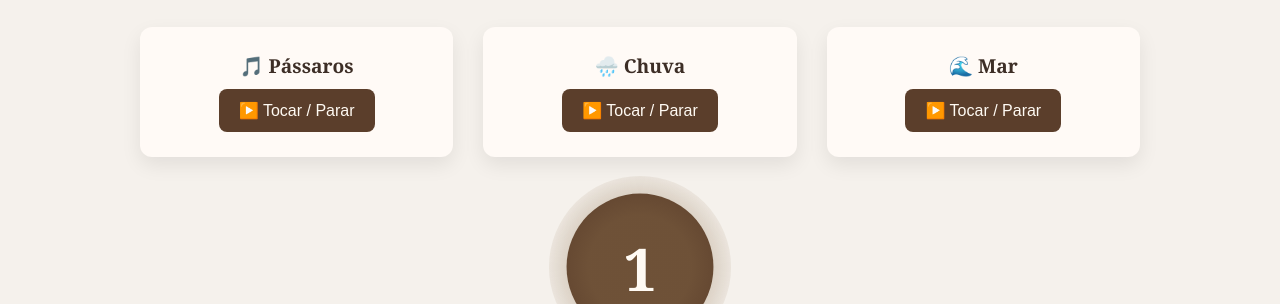
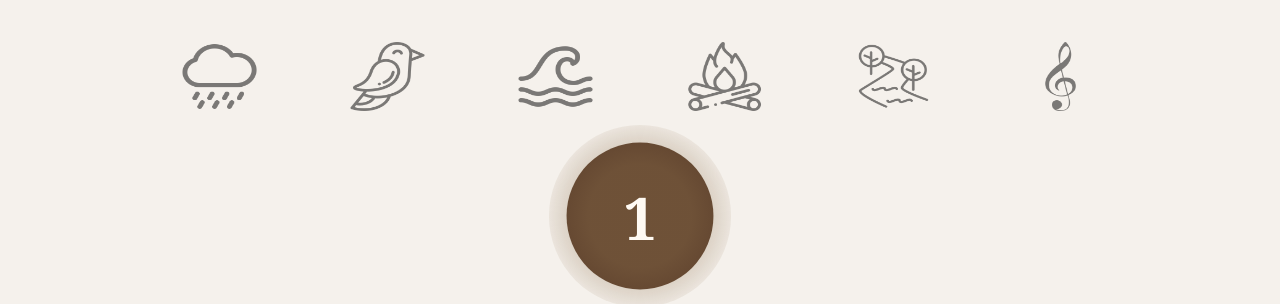
Before and after one commit to grupomvp8/trabalhomvp, a plain HTML site: page home/teste-gratuito/teste.html in a window 1280 px wide. Shown: the part 213-517 px from the top of the page. Drawn offline with Linux system fonts and the light colour scheme.

Commit message:
Adicionando sons

```diff
--- /dev/null
+++ b/home/teste-gratuito/sons.js
@@ -0,0 +1,24 @@
+const sonsAtivos = {};
+const icones = document.querySelectorAll('.sound-icon');
+
+icones.forEach(icone => {
+    const caminhoSom = icone.getAttribute('data-som');
+    const audio = new Audio(caminhoSom);
+    audio.loop = true;
+    sonsAtivos[caminhoSom] = {
+        audio: audio,
+        tocando: false
+    };
+    icone.addEventListener('click', () => {
+        const som = sonsAtivos[caminhoSom];
+        if (!som.tocando) {
+            som.audio.play();
+            som.tocando = true;
+            icone.style.opacity = '1';
+        } else {
+            som.audio.pause();
+            som.tocando = false;
+            icone.style.opacity = '0.5';
+        }
+    });
+});
--- a/home/teste-gratuito/teste.html
+++ b/home/teste-gratuito/teste.html
@@ -43,7 +43,7 @@
       background-color: #fffaf3;
       padding: 10px 0;
       border-radius: 8px;
-      box-shadow: 0 4px 12px rgba(0,0,0,0.1);
+      box-shadow: 0 4px 12px rgba(0, 0, 0, 0.242);
       position: absolute;
       top: 40px;
       left: 0;
@@ -78,26 +78,24 @@
     }
 
     .sound-controls {
+      justify-items: center;
       display: grid;
-      grid-template-columns: repeat(auto-fit, minmax(250px, 1fr));
-      gap: 30px;
+      grid-template-columns: repeat(auto-fit, minmax(100px, 1fr));
+      gap: 10px;
       max-width: 1000px;
       width: 100%;
-      margin-bottom: 40px;
+      margin-bottom: 20px;
     }
 
-    .sound-card {
-      background-color: #fffaf6;
-      padding: 25px;
-      border-radius: 12px;
-      box-shadow: 0 8px 20px rgba(0,0,0,0.08);
-      text-align: center;
-    }
-
-    .sound-card h3 {
-      margin-bottom: 10px;
-      font-size: 1.2em;
-    }
+    .sound-icon {
+      align-self: center;
+      width: 50%;
+      height: 70%;
+      cursor: pointer;
+      margin: 10px;
+      transition: opacity 0.3s ease;
+      opacity: 0.5;
+        }
 
     .sound-button {
       background-color: #5b3e2b;
@@ -235,18 +233,13 @@
 
   <!-- CARTÕES DE SOM -->
   <div class="sound-controls">
-    <div class="sound-card">
-      <h3>🎵 Pássaros</h3>
-      <button class="sound-button" onclick="toggleSound('passaros')">▶️ Tocar / Parar</button>
-    </div>
-    <div class="sound-card">
-      <h3>🌧️ Chuva</h3>
-      <button class="sound-button" onclick="toggleSound('chuva')">▶️ Tocar / Parar</button>
-    </div>
-    <div class="sound-card">
-      <h3>🌊 Mar</h3>
-      <button class="sound-button" onclick="toggleSound('mar')">▶️ Tocar / Parar</button>
-    </div>
+    <img class="sound-icon" src="img/chuva.png" data-som="sons/chuva.mp3" alt="Chuva">
+    <img class="sound-icon" src="img/passaros.png" data-som="sons/passaros.mp3" alt="Pássaros">
+    <img class="sound-icon" src="img/mar.png" data-som="sons/mar.mp3" alt="Mar">
+    <img class="sound-icon" src="img/fogueira.png" data-som="sons/fogueira.mp3" alt="Fogueira">
+    <img class="sound-icon" src="img/rio.png" data-som="sons/rio.mp3" alt="Rio">
+    <img class="sound-icon" src="img/musica.png" data-som="sons/musica.mp3" alt="Rio">
+
   </div>
 
   <!-- CÍRCULO DE RESPIRAÇÃO -->
@@ -322,6 +315,9 @@
         audio.currentTime = 0;
       }
     }
+
+
   </script>
+  <script src="sons.js"></script>
 </body>
 </html>
```
Also changed, not shown: home/teste-gratuito/img/chuva.png (added), home/teste-gratuito/img/fogueira.png (added), home/teste-gratuito/img/mar.png (added), home/teste-gratuito/img/musica.png (added), home/teste-gratuito/img/passaros.png (added), home/teste-gratuito/img/rio.png (added), 6 other files.
